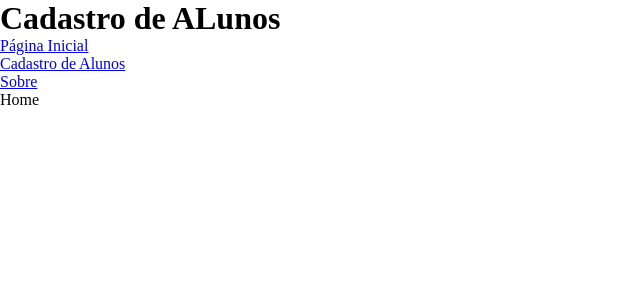
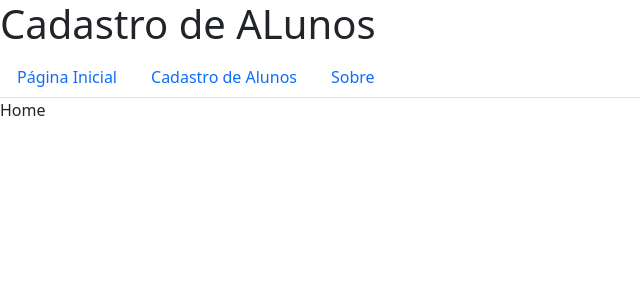
Before and after one commit to RodrigoJose-Dev/Crud-Escola-React, a React (Vite) app: page / in a window 1280 px wide. Shown: the top 300 px of the page, without its empty margins (0-640 px from the left). Built offline with nearby package versions, Linux system fonts and the light colour scheme.

Commit message:
Adicionado bootstrap e nav personalizada

```diff
--- a/package.json
+++ b/package.json
@@ -9,7 +9,9 @@
     "preview": "vite preview"
   },
   "dependencies": {
+    "bootstrap": "^5.2.1",
     "react": "^18.2.0",
+    "react-bootstrap": "^2.5.0",
     "react-dom": "^18.2.0",
     "react-router-dom": "^6.4.1"
   },
--- a/src/App.jsx
+++ b/src/App.jsx
@@ -1,27 +1,29 @@
 import { BrowserRouter, Link, Route, Routes } from "react-router-dom";
+import { Nav } from "react-bootstrap";
 
 import Home from "./components/Home";
 import Students from "./components/Students";
 import About from "./components/About";
 
 import "./App.css";
+import "bootstrap/dist/css/bootstrap.min.css";
 
 function App() {
     return (
         <div className="App">
             <h1>Cadastro de ALunos</h1>
             <BrowserRouter>
-                <ul>
-                    <li>
-                        <Link to="/">Página Inicial</Link>
-                    </li>
-                    <li>
-                        <Link to="/alunos">Cadastro de Alunos</Link>
-                    </li>
-                    <li>
-                        <Link to="/sobre">Sobre</Link>
-                    </li>
-                </ul>
+                <Nav variant="tabs">
+                    <Nav.Link as={Link} to="/">
+                        Página Inicial
+                    </Nav.Link>
+                    <Nav.Link as={Link} to="/alunos">
+                        Cadastro de Alunos
+                    </Nav.Link>
+                    <Nav.Link as={Link} to="/sobre">
+                        Sobre
+                    </Nav.Link>
+                </Nav>
 
                 <Routes>
                     <Route path="/" index element={<Home />}></Route>
```
Also changed, not shown: 1 other file (tests, documents, lock files or other folders).
